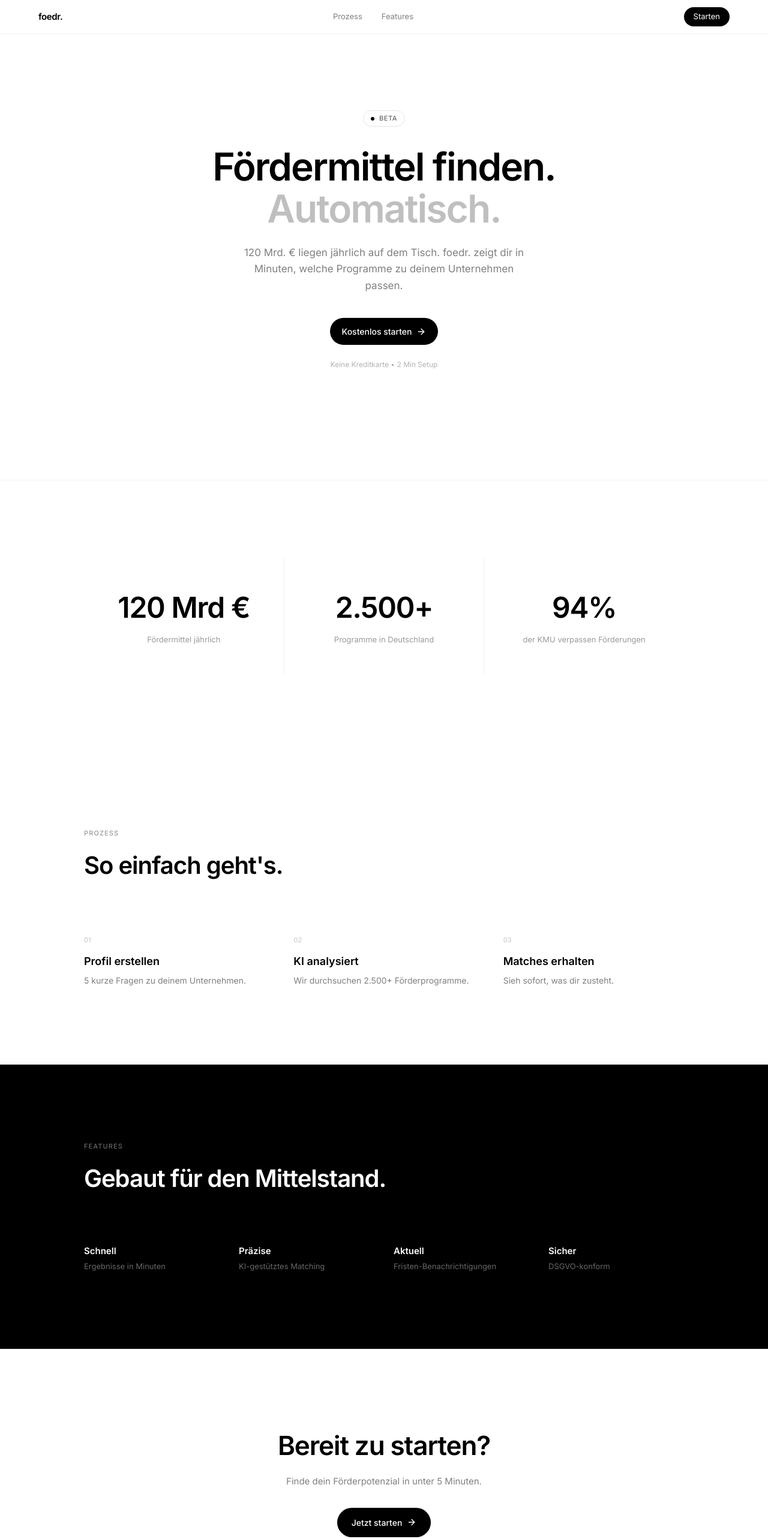
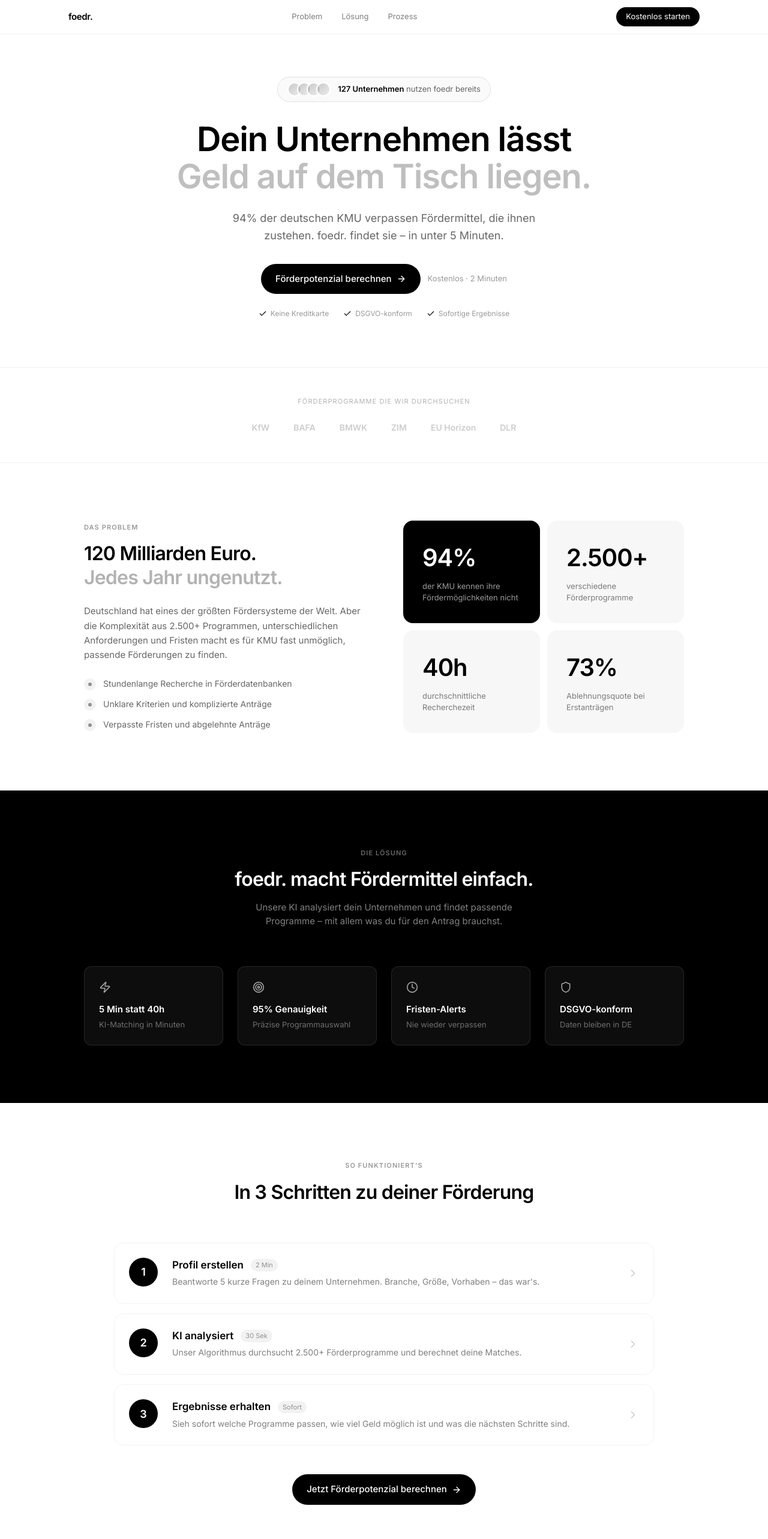
Before and after one commit to Polleschnerjulian-creator/foedr, a Next.js app: page / in a window 1280 px wide. Shown: the top 2566 px of the page at 60% size. Built offline with nearby package versions, Linux system fonts and the light colour scheme.

Commit message:
Conversion optimized landing page

```diff
--- a/src/app/page.tsx
+++ b/src/app/page.tsx
@@ -1,5 +1,5 @@
 import Link from "next/link";
-import { ArrowRight, ArrowUpRight } from "lucide-react";
+import { ArrowRight, Check, Zap, Clock, Shield, Target, ChevronRight } from "lucide-react";
 
 export default function Home() {
   return (
@@ -7,154 +7,256 @@ export default function Home() {
 
       {/* Nav */}
       <nav className="fixed top-0 w-full z-50 bg-white/80 backdrop-blur-xl border-b border-black/5">
-        <div className="max-w-[1200px] mx-auto px-6 h-14 flex items-center justify-between">
+        <div className="max-w-[1100px] mx-auto px-6 h-14 flex items-center justify-between">
           <Link href="/" className="text-[15px] font-semibold tracking-tight">
             foedr.
           </Link>
           <div className="hidden md:flex items-center gap-8">
-            <Link href="#how" className="text-[13px] text-black/50 hover:text-black transition-colors">
-              Prozess
-            </Link>
-            <Link href="#features" className="text-[13px] text-black/50 hover:text-black transition-colors">
-              Features
-            </Link>
+            <Link href="#problem" className="text-[13px] text-black/50 hover:text-black transition-colors">Problem</Link>
+            <Link href="#solution" className="text-[13px] text-black/50 hover:text-black transition-colors">Lösung</Link>
+            <Link href="#how" className="text-[13px] text-black/50 hover:text-black transition-colors">Prozess</Link>
           </div>
-          <Link
-            href="/auth/signup"
-            className="text-[13px] px-4 py-1.5 bg-black text-white rounded-full hover:bg-black/80 transition-colors"
-          >
-            Starten
+          <Link href="/auth/signup" className="text-[13px] px-4 py-1.5 bg-black text-white rounded-full hover:bg-black/80 transition-colors">
+            Kostenlos starten
           </Link>
         </div>
       </nav>
 
       {/* Hero */}
-      <section className="min-h-screen flex items-center justify-center px-6">
-        <div className="max-w-[700px] mx-auto text-center">
+      <section className="pt-32 pb-20 px-6">
+        <div className="max-w-[900px] mx-auto text-center">
 
-          {/* Badge */}
-          <div className="inline-flex items-center gap-2 px-3 py-1 rounded-full border border-black/10 mb-8">
-            <span className="w-1.5 h-1.5 rounded-full bg-black animate-pulse"></span>
-            <span className="text-[11px] text-black/60 font-medium uppercase tracking-wider">Beta</span>
+          {/* Social Proof Badge */}
+          <div className="inline-flex items-center gap-3 px-4 py-2 rounded-full border border-black/10 bg-black/[0.02] mb-8">
+            <div className="flex -space-x-2">
+              {[...Array(4)].map((_, i) => (
+                <div key={i} className="w-6 h-6 rounded-full bg-gradient-to-br from-black/20 to-black/5 border-2 border-white" />
+              ))}
+            </div>
+            <span className="text-[13px] text-black/60">
+              <span className="font-semibold text-black">127 Unternehmen</span> nutzen foedr bereits
+            </span>
           </div>
 
           {/* Headline */}
-          <h1 className="text-[clamp(32px,7vw,64px)] font-semibold leading-[1.1] tracking-[-0.03em] mb-6">
-            Fördermittel finden.
+          <h1 className="text-[clamp(36px,6vw,56px)] font-semibold leading-[1.1] tracking-[-0.02em] mb-6">
+            Dein Unternehmen lässt
             <br />
-            <span className="text-black/25">Automatisch.</span>
+            <span className="text-black/25">Geld auf dem Tisch liegen.</span>
           </h1>
 
           {/* Subline */}
-          <p className="text-black/50 text-[17px] max-w-[480px] mx-auto mb-10 leading-relaxed">
-            120 Mrd. € liegen jährlich auf dem Tisch. foedr. zeigt dir in
-            Minuten, welche Programme zu deinem Unternehmen passen.
+          <p className="text-black/60 text-[18px] max-w-[520px] mx-auto mb-8 leading-relaxed">
+            94% der deutschen KMU verpassen Fördermittel, die ihnen zustehen.
+            foedr. findet sie – in unter 5 Minuten.
           </p>
 
-          {/* CTA */}
+          {/* CTA Group */}
+          <div className="flex flex-col sm:flex-row items-center justify-center gap-3 mb-6">
             <Link
               href="/auth/signup"
-            className="group inline-flex items-center gap-2 px-5 py-3 bg-black text-white rounded-full text-[14px] font-medium hover:bg-black/80 transition-all"
+              className="group flex items-center gap-2 px-6 py-3.5 bg-black text-white rounded-full text-[15px] font-medium hover:bg-black/80 transition-all"
             >
-            Kostenlos starten
+              Förderpotenzial berechnen
               <ArrowRight className="w-4 h-4 group-hover:translate-x-0.5 transition-transform" />
             </Link>
+            <span className="text-[13px] text-black/40">Kostenlos · 2 Minuten</span>
+          </div>
 
-          {/* Trust */}
-          <p className="mt-6 text-[12px] text-black/30">
-            Keine Kreditkarte • 2 Min Setup
-          </p>
+          {/* Trust Row */}
+          <div className="flex flex-wrap items-center justify-center gap-x-6 gap-y-2 text-[12px] text-black/40">
+            <span className="flex items-center gap-1.5"><Check className="w-3.5 h-3.5 text-black" /> Keine Kreditkarte</span>
+            <span className="flex items-center gap-1.5"><Check className="w-3.5 h-3.5 text-black" /> DSGVO-konform</span>
+            <span className="flex items-center gap-1.5"><Check className="w-3.5 h-3.5 text-black" /> Sofortige Ergebnisse</span>
+          </div>
         </div>
       </section>
 
-      {/* Numbers */}
-      <section className="py-32 px-6 border-t border-black/5">
+      {/* Logos */}
+      <section className="py-12 px-6 border-y border-black/5">
+        <div className="max-w-[900px] mx-auto">
+          <p className="text-center text-[11px] text-black/30 uppercase tracking-widest mb-6">Förderprogramme die wir durchsuchen</p>
+          <div className="flex flex-wrap items-center justify-center gap-x-10 gap-y-4">
+            {["KfW", "BAFA", "BMWK", "ZIM", "EU Horizon", "DLR"].map((logo) => (
+              <span key={logo} className="text-[14px] font-semibold text-black/20">{logo}</span>
+            ))}
+          </div>
+        </div>
+      </section>
+
+      {/* Problem Section */}
+      <section id="problem" className="py-24 px-6">
         <div className="max-w-[1000px] mx-auto">
-          <div className="grid grid-cols-1 md:grid-cols-3 gap-px bg-black/5">
+          <div className="grid md:grid-cols-2 gap-16 items-center">
+            <div>
+              <p className="text-[11px] text-black/40 font-semibold uppercase tracking-widest mb-4">Das Problem</p>
+              <h2 className="text-[32px] font-semibold leading-tight tracking-tight mb-6">
+                120 Milliarden Euro.
+                <br />
+                <span className="text-black/30">Jedes Jahr ungenutzt.</span>
+              </h2>
+              <p className="text-black/60 text-[15px] leading-relaxed mb-6">
+                Deutschland hat eines der größten Fördersysteme der Welt. Aber die Komplexität
+                aus 2.500+ Programmen, unterschiedlichen Anforderungen und Fristen macht es
+                für KMU fast unmöglich, passende Förderungen zu finden.
+              </p>
+              <div className="space-y-3">
                 {[
-              { value: "120 Mrd €", label: "Fördermittel jährlich" },
-              { value: "2.500+", label: "Programme in Deutschland" },
-              { value: "94%", label: "der KMU verpassen Förderungen" },
-            ].map((stat, i) => (
-              <div key={i} className="bg-white p-12 text-center">
-                <p className="text-[clamp(36px,5vw,48px)] font-semibold tracking-tight">{stat.value}</p>
-                <p className="text-black/40 text-[13px] mt-2">{stat.label}</p>
+                  "Stundenlange Recherche in Förderdatenbanken",
+                  "Unklare Kriterien und komplizierte Anträge",
+                  "Verpasste Fristen und abgelehnte Anträge"
+                ].map((pain, i) => (
+                  <div key={i} className="flex items-start gap-3">
+                    <span className="w-5 h-5 rounded-full bg-black/5 flex items-center justify-center flex-shrink-0 mt-0.5">
+                      <span className="w-1.5 h-1.5 rounded-full bg-black/40" />
+                    </span>
+                    <span className="text-[14px] text-black/60">{pain}</span>
+                  </div>
+                ))}
+              </div>
+            </div>
+            <div className="grid grid-cols-2 gap-3">
+              <div className="bg-black text-white p-8 rounded-2xl">
+                <p className="text-[40px] font-semibold tracking-tight">94%</p>
+                <p className="text-white/60 text-[13px] mt-2">der KMU kennen ihre Fördermöglichkeiten nicht</p>
+              </div>
+              <div className="bg-black/[0.03] p-8 rounded-2xl">
+                <p className="text-[40px] font-semibold tracking-tight">2.500+</p>
+                <p className="text-black/50 text-[13px] mt-2">verschiedene Förderprogramme</p>
+              </div>
+              <div className="bg-black/[0.03] p-8 rounded-2xl">
+                <p className="text-[40px] font-semibold tracking-tight">40h</p>
+                <p className="text-black/50 text-[13px] mt-2">durchschnittliche Recherchezeit</p>
+              </div>
+              <div className="bg-black/[0.03] p-8 rounded-2xl">
+                <p className="text-[40px] font-semibold tracking-tight">73%</p>
+                <p className="text-black/50 text-[13px] mt-2">Ablehnungsquote bei Erstanträgen</p>
+              </div>
+            </div>
+          </div>
+        </div>
+      </section>
+
+      {/* Solution Section */}
+      <section id="solution" className="py-24 px-6 bg-black text-white">
+        <div className="max-w-[1000px] mx-auto">
+          <div className="text-center mb-16">
+            <p className="text-[11px] text-white/40 font-semibold uppercase tracking-widest mb-4">Die Lösung</p>
+            <h2 className="text-[32px] font-semibold leading-tight tracking-tight mb-4">
+              foedr. macht Fördermittel einfach.
+            </h2>
+            <p className="text-white/50 text-[15px] max-w-[500px] mx-auto">
+              Unsere KI analysiert dein Unternehmen und findet passende Programme –
+              mit allem was du für den Antrag brauchst.
+            </p>
+          </div>
+
+          <div className="grid md:grid-cols-4 gap-6">
+            {[
+              { icon: Zap, title: "5 Min statt 40h", desc: "KI-Matching in Minuten" },
+              { icon: Target, title: "95% Genauigkeit", desc: "Präzise Programmauswahl" },
+              { icon: Clock, title: "Fristen-Alerts", desc: "Nie wieder verpassen" },
+              { icon: Shield, title: "DSGVO-konform", desc: "Daten bleiben in DE" },
+            ].map((feature, i) => (
+              <div key={i} className="p-6 rounded-xl bg-white/5 border border-white/10">
+                <feature.icon className="w-5 h-5 text-white/60 mb-4" />
+                <h3 className="text-[15px] font-semibold mb-1">{feature.title}</h3>
+                <p className="text-white/40 text-[13px]">{feature.desc}</p>
               </div>
             ))}
           </div>
         </div>
       </section>
 
-      {/* How */}
-      <section id="how" className="py-32 px-6">
-        <div className="max-w-[1000px] mx-auto">
-
-          <div className="mb-20">
-            <p className="text-[11px] text-black/40 font-medium uppercase tracking-widest mb-4">Prozess</p>
-            <h2 className="text-[clamp(28px,4vw,40px)] font-semibold tracking-tight">
-              So einfach geht's.
+      {/* How it works */}
+      <section id="how" className="py-24 px-6">
+        <div className="max-w-[900px] mx-auto">
+          <div className="text-center mb-16">
+            <p className="text-[11px] text-black/40 font-semibold uppercase tracking-widest mb-4">So funktioniert's</p>
+            <h2 className="text-[32px] font-semibold leading-tight tracking-tight">
+              In 3 Schritten zu deiner Förderung
             </h2>
           </div>
 
-          <div className="grid grid-cols-1 md:grid-cols-3 gap-12">
+          <div className="space-y-4">
             {[
-              { num: "01", title: "Profil erstellen", desc: "5 kurze Fragen zu deinem Unternehmen." },
-              { num: "02", title: "KI analysiert", desc: "Wir durchsuchen 2.500+ Förderprogramme." },
-              { num: "03", title: "Matches erhalten", desc: "Sieh sofort, was dir zusteht." },
+              { num: "1", title: "Profil erstellen", desc: "Beantworte 5 kurze Fragen zu deinem Unternehmen. Branche, Größe, Vorhaben – das war's.", time: "2 Min" },
+              { num: "2", title: "KI analysiert", desc: "Unser Algorithmus durchsucht 2.500+ Förderprogramme und berechnet deine Matches.", time: "30 Sek" },
+              { num: "3", title: "Ergebnisse erhalten", desc: "Sieh sofort welche Programme passen, wie viel Geld möglich ist und was die nächsten Schritte sind.", time: "Sofort" },
             ].map((step, i) => (
-              <div key={i}>
-                <span className="text-[11px] text-black/20 font-medium">{step.num}</span>
-                <h3 className="text-[18px] font-semibold mt-3 mb-2">{step.title}</h3>
+              <div key={i} className="flex gap-6 p-6 rounded-2xl border border-black/5 hover:border-black/10 hover:bg-black/[0.01] transition-all">
+                <div className="w-12 h-12 rounded-full bg-black text-white flex items-center justify-center text-[18px] font-semibold flex-shrink-0">
+                  {step.num}
+                </div>
+                <div className="flex-1">
+                  <div className="flex items-center gap-3 mb-1">
+                    <h3 className="text-[17px] font-semibold">{step.title}</h3>
+                    <span className="text-[11px] text-black/40 px-2 py-0.5 rounded-full bg-black/5">{step.time}</span>
+                  </div>
                   <p className="text-black/50 text-[14px] leading-relaxed">{step.desc}</p>
                 </div>
+                <ChevronRight className="w-5 h-5 text-black/20 flex-shrink-0 self-center" />
+              </div>
             ))}
+          </div>
+
+          {/* CTA */}
+          <div className="text-center mt-12">
+            <Link
+              href="/auth/signup"
+              className="group inline-flex items-center gap-2 px-6 py-3.5 bg-black text-white rounded-full text-[15px] font-medium hover:bg-black/80 transition-all"
+            >
+              Jetzt Förderpotenzial berechnen
+              <ArrowRight className="w-4 h-4 group-hover:translate-x-0.5 transition-transform" />
+            </Link>
           </div>
         </div>
       </section>
 
-      {/* Features */}
-      <section id="features" className="py-32 px-6 bg-black text-white">
-        <div className="max-w-[1000px] mx-auto">
-
-          <div className="mb-20">
-            <p className="text-[11px] text-white/40 font-medium uppercase tracking-widest mb-4">Features</p>
-            <h2 className="text-[clamp(28px,4vw,40px)] font-semibold tracking-tight">
-              Gebaut für den Mittelstand.
-            </h2>
+      {/* Social Proof */}
+      <section className="py-24 px-6 bg-black/[0.02]">
+        <div className="max-w-[800px] mx-auto text-center">
+          <div className="flex justify-center mb-6">
+            {[...Array(5)].map((_, i) => (
+              <svg key={i} className="w-5 h-5 text-black" fill="currentColor" viewBox="0 0 20 20">
+                <path d="M9.049 2.927c.3-.921 1.603-.921 1.902 0l1.07 3.292a1 1 0 00.95.69h3.462c.969 0 1.371 1.24.588 1.81l-2.8 2.034a1 1 0 00-.364 1.118l1.07 3.292c.3.921-.755 1.688-1.54 1.118l-2.8-2.034a1 1 0 00-1.175 0l-2.8 2.034c-.784.57-1.838-.197-1.539-1.118l1.07-3.292a1 1 0 00-.364-1.118L2.98 8.72c-.783-.57-.38-1.81.588-1.81h3.461a1 1 0 00.951-.69l1.07-3.292z" />
+              </svg>
+            ))}
           </div>
-
-          <div className="grid grid-cols-2 md:grid-cols-4 gap-8">
-            {[
-              { title: "Schnell", desc: "Ergebnisse in Minuten" },
-              { title: "Präzise", desc: "KI-gestütztes Matching" },
-              { title: "Aktuell", desc: "Fristen-Benachrichtigungen" },
-              { title: "Sicher", desc: "DSGVO-konform" },
-            ].map((f, i) => (
-              <div key={i}>
-                <h3 className="text-[15px] font-semibold mb-1">{f.title}</h3>
-                <p className="text-white/40 text-[13px]">{f.desc}</p>
-              </div>
-            ))}
+          <blockquote className="text-[20px] font-medium leading-relaxed mb-6">
+            "Wir haben innerhalb von 10 Minuten 3 passende Förderprogramme gefunden.
+            Hätte uns sonst Wochen gekostet."
+          </blockquote>
+          <div>
+            <p className="text-[14px] font-semibold">Michael K.</p>
+            <p className="text-[13px] text-black/40">Geschäftsführer, Tech-Startup München</p>
           </div>
         </div>
       </section>
 
-      {/* CTA */}
-      <section className="py-32 px-6">
-        <div className="max-w-[600px] mx-auto text-center">
-          <h2 className="text-[clamp(28px,5vw,44px)] font-semibold tracking-tight mb-4">
-            Bereit zu starten?
+      {/* Final CTA */}
+      <section className="py-24 px-6">
+        <div className="max-w-[700px] mx-auto">
+          <div className="bg-black text-white rounded-3xl p-12 text-center">
+            <h2 className="text-[28px] font-semibold tracking-tight mb-3">
+              Bereit zu sehen, was dir zusteht?
             </h2>
-          <p className="text-black/50 text-[15px] mb-8">
-            Finde dein Förderpotenzial in unter 5 Minuten.
+            <p className="text-white/50 text-[15px] mb-8">
+              Keine Kreditkarte. Keine Verpflichtung. Nur dein Förderpotenzial.
             </p>
             <Link
               href="/auth/signup"
-            className="inline-flex items-center gap-2 px-6 py-3.5 bg-black text-white rounded-full text-[14px] font-medium hover:bg-black/80 transition-colors"
+              className="inline-flex items-center gap-2 px-8 py-4 bg-white text-black rounded-full text-[15px] font-semibold hover:bg-white/90 transition-colors"
             >
-            Jetzt starten
-            <ArrowRight className="w-4 h-4" />
+              Kostenlos starten
+              <ArrowRight className="w-5 h-5" />
             </Link>
+            <div className="flex flex-wrap items-center justify-center gap-x-6 gap-y-2 mt-8 text-[12px] text-white/40">
+              <span className="flex items-center gap-1.5"><Check className="w-3.5 h-3.5" /> 2 Min Setup</span>
+              <span className="flex items-center gap-1.5"><Check className="w-3.5 h-3.5" /> Sofortige Ergebnisse</span>
+              <span className="flex items-center gap-1.5"><Check className="w-3.5 h-3.5" /> DSGVO-konform</span>
+            </div>
+          </div>
         </div>
       </section>
 
```
Lines whose indentation alone changed are shown as unchanged.
